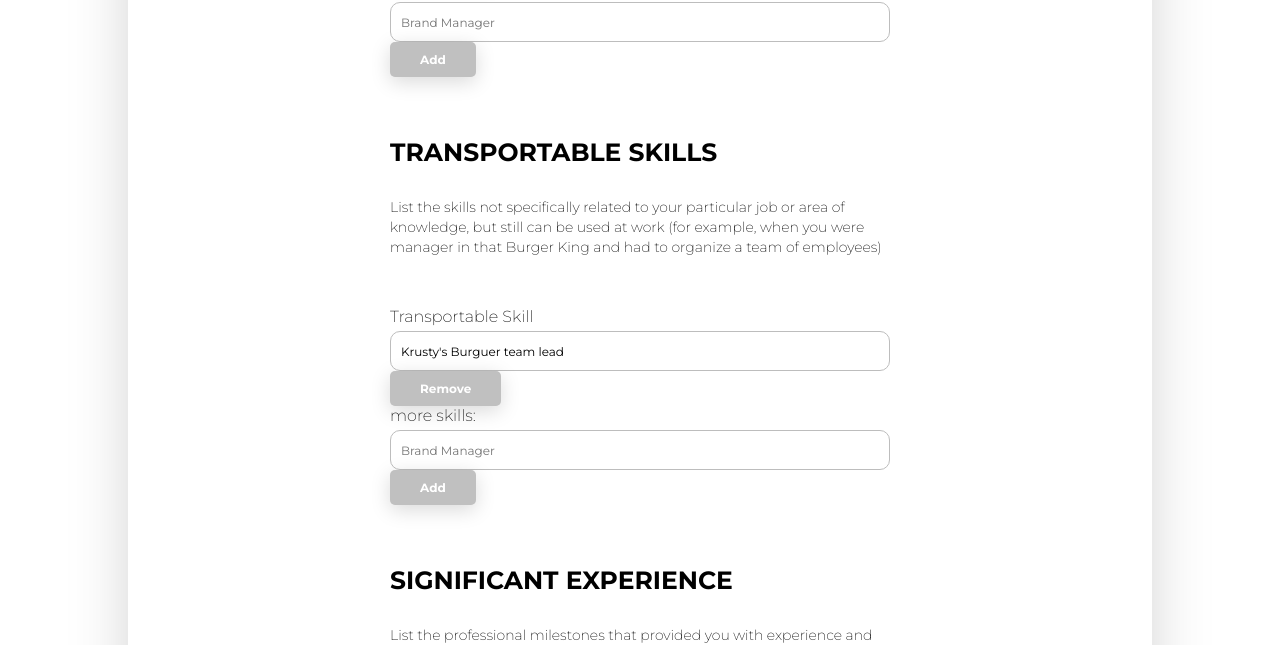
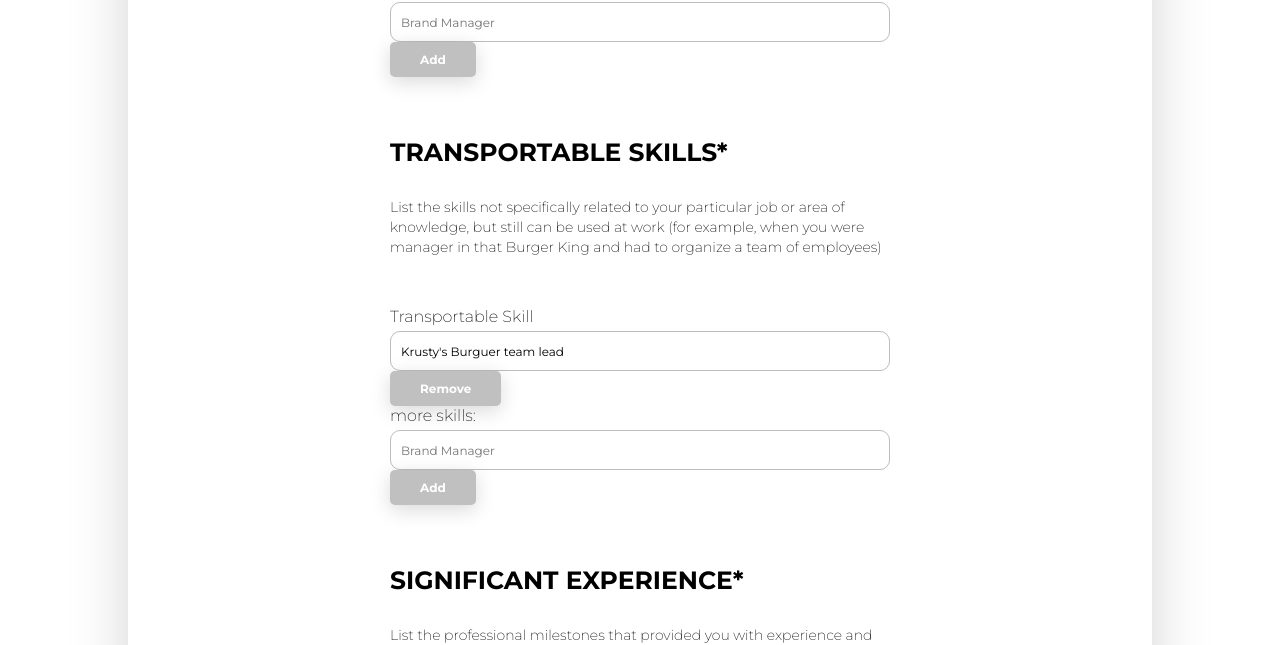
Before and after one commit to sayheylaura/manfred-awesomic-cv, a React (Create React App) app: page /#/ in a window 1280 px wide. Shown: the part 2817-3462 px from the top of the page. Built offline with nearby package versions, Linux system fonts and the light colour scheme.

Commit message:
FormtransportableSkills & FormsignificantExperience conditional rendering and span required

```diff
--- a/src/components/Form/index.js
+++ b/src/components/Form/index.js
@@ -111,7 +111,7 @@ class Form extends Component {
           handleGoalChange={handleGoalChange}
         />)}
 
-
+        {transportableSkills && !!transportableSkills.length &&(
         <FormTransportableSkills
             transportableSkills={transportableSkills}
             transportableSkillDefault={transportableSkillDefault}
@@ -120,7 +120,9 @@ class Form extends Component {
             handleTransportableSkillChange={handleTransportableSkillChange}
             handleTransportableSkillsInput={handleTransportableSkillsInput}
         />
+        )}
 
+        {significantExperience && !!significantExperience.length && (
           <FormSignificantExperience
           significantExperience={significantExperience}
           significantExperienceDefault={significantExperienceDefault}
@@ -129,6 +131,8 @@ class Form extends Component {
           handlesignificantExperienceChange={handlesignificantExperienceChange}
           handleSignificantExperienceInput={handleSignificantExperienceInput}
         />
+        )}
+
 
         <FormEducation
           education={education}
--- a/src/components/FormSignificantExperience/index.js
+++ b/src/components/FormSignificantExperience/index.js
@@ -16,7 +16,7 @@ class FormSignificantExperience extends Component {
     } = this.props;
     return (
       <fieldset className="form__sig-experience">
-        <legend className="form__section-title">Significant Experience</legend>
+        <legend className="form__section-title">Significant Experience<span className="required_field">*</span></legend>
         <p className="form__section-description">
           List the professional milestones that provided you with experience and knowledge for your future position
         </p>
--- a/src/components/FormTransportableSkills/index.js
+++ b/src/components/FormTransportableSkills/index.js
@@ -15,7 +15,7 @@ class FormTransportableSkills extends Component {
     } = this.props;
     return (
       <fieldset className="form__professionalGoals">
-        <legend className="form__section-title">Transportable Skills</legend>
+        <legend className="form__section-title">Transportable Skills<span className="required_field">*</span></legend>
         <p className="form__section-description">
           List the skills not specifically related to your particular job or
           area of knowledge, but still can be used at work (for example, when
```
Lines whose indentation alone changed are shown as unchanged.
